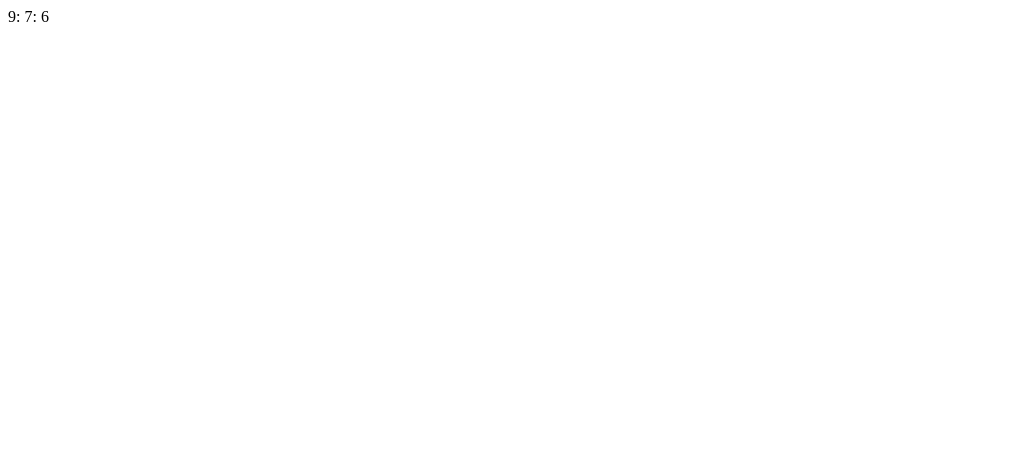
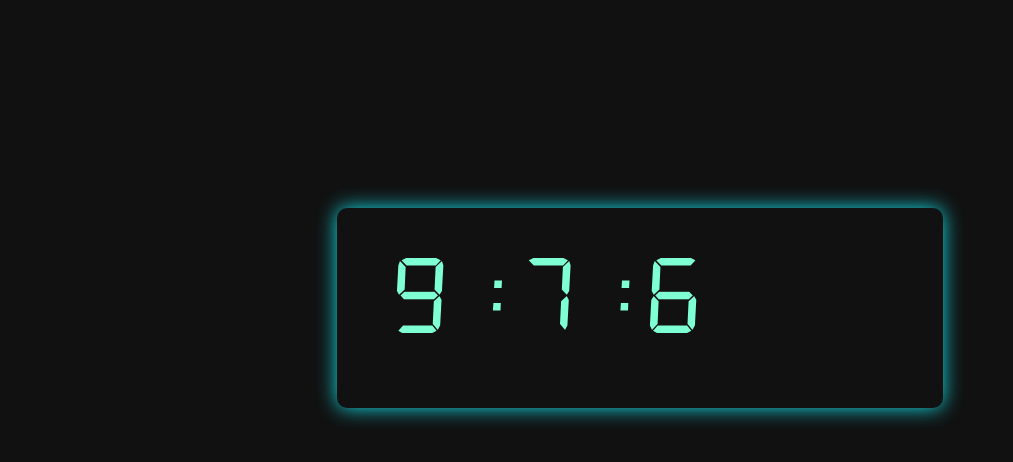
Before and after one commit to phonemz/js-course, a plain HTML site: page index.html in a window 1280 px wide. Shown: the whole page, without its empty margins (0-1013 px from the left). Drawn offline with Linux system fonts and the light colour scheme.

Commit message:
digital clock glow

```diff
--- a/js/day19.js
+++ b/js/day19.js
@@ -36,11 +36,16 @@ function tick() {
     const s = now.getSeconds()
 
     const html =
-        `<span>${h}:</span>
-         <span>${m}:</span>
+        `<span>${h} :</span>
+         <span>${m} :</span>
          <span>${s}</span>`
 
     clock.innerHTML = html
 }
 
+function glow() {
+    clock.classList.toggle('glow')
+}
+
 setInterval(tick, 1000)
+setInterval(glow, 1000)
--- a/style.css
+++ b/style.css
@@ -1,3 +1,4 @@
+
 .error{
     color: red;
     border: 1px red solid;
@@ -49,3 +50,33 @@ button{
 .filtered{
     color: red !important;
 }
+
+@font-face {
+    font-family:'clock' ;
+    src: url(/clock.otf)format('truetype');
+}
+
+body{
+    background: #111;
+    display: flex;
+    justify-content: center;
+}
+
+.clock{
+    margin-top: 200px;
+    padding: 50px;
+    width: 40%;
+    border-radius: 10px;
+    box-shadow: rgba(28, 193, 202, 0.852) 0 0 10px;
+
+}
+
+.glow{
+    box-shadow: rgba(21, 231, 242, 0.967) 0 0 20px;
+}
+
+span{
+    font-size: 100px;
+    font-family: 'clock', sans-serif;
+    color: aquamarine;
+}
```
Also changed, not shown: clock.otf (added).
